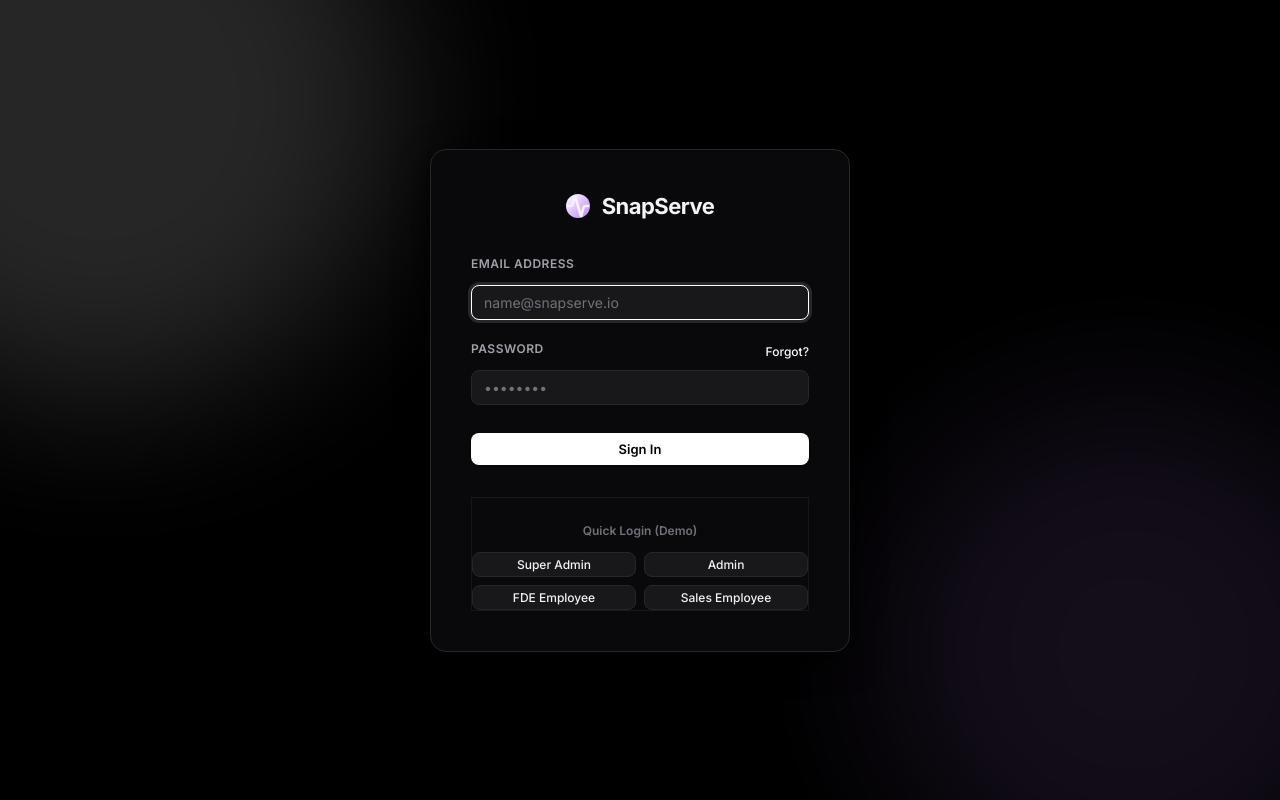
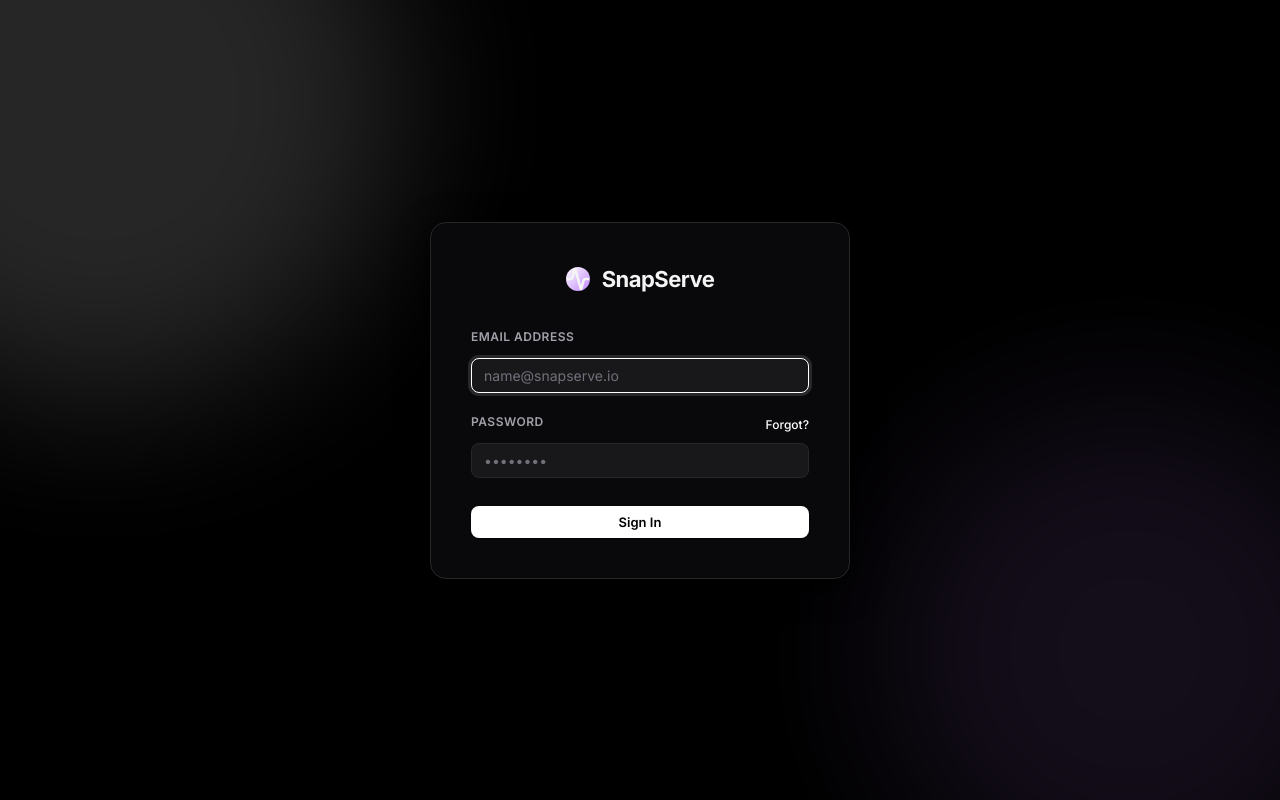
Before and after one commit to muralimadhuranayagam-maker/Snap-Tracker, a React (Vite) app in the folder frontend/: page /login in a window 1280 px wide. Built offline with nearby package versions, Linux system fonts and the light colour scheme.

Commit message:
feat: remove quick login demo section from login page

```diff
--- a/frontend/src/pages/LoginPage.tsx
+++ b/frontend/src/pages/LoginPage.tsx
@@ -32,10 +32,7 @@ export function LoginPage() {
     }
   };
 
-  const autofill = (e: string, p: string) => {
-    setEmail(e);
-    setPassword(p);
-  };
+
 
   return (
     <div className="login-page">
@@ -94,15 +91,7 @@ export function LoginPage() {
           </button>
         </form>
 
-        <div className="mt-8 pt-6 border-t border-subtle">
-          <div className="text-xs font-semibold text-muted uppercase tracking-wider mb-3 text-center">Quick Login (Demo)</div>
-          <div className="grid grid-cols-2 gap-2">
-            <button className="btn btn-secondary btn-sm" onClick={() => autofill('superadmin1@snapserve.io', 'Admin@1234')}>Super Admin</button>
-            <button className="btn btn-secondary btn-sm" onClick={() => autofill('admin1@snapserve.io', 'Admin@1234')}>Admin</button>
-            <button className="btn btn-secondary btn-sm" onClick={() => autofill('rahul.kumar@snapserve.io', 'Employee@1234')}>FDE Employee</button>
-            <button className="btn btn-secondary btn-sm" onClick={() => autofill('david.cohen@snapserve.io', 'Employee@1234')}>Sales Employee</button>
-          </div>
-        </div>
+
       </div>
     </div>
   );
```
